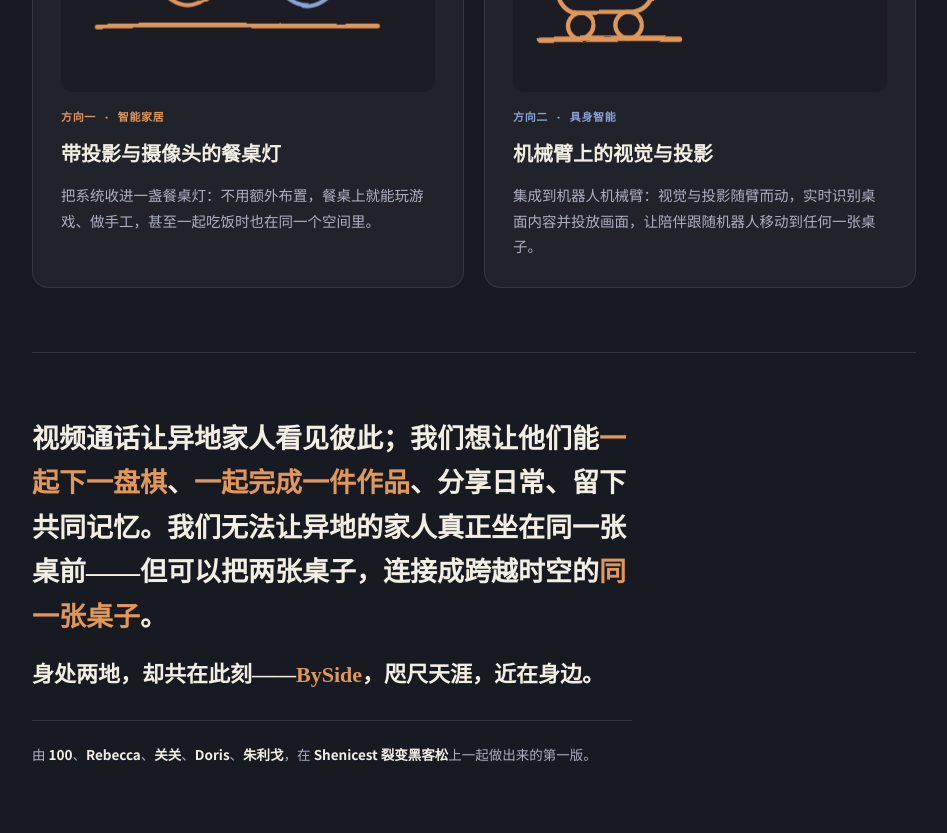
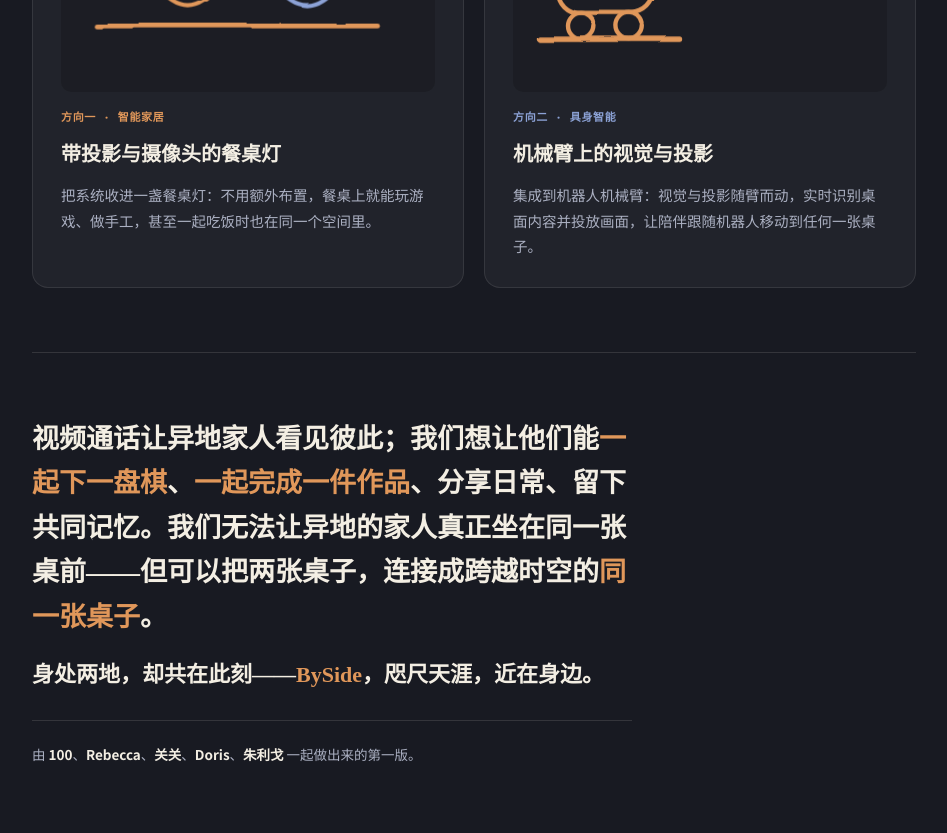
Before and after one commit to Doris112233/byside, a plain HTML site: page docs/index.html in a window 1280 px wide. Shown: the part 5201-6034 px from the top of the page, without its empty margins (290-1237 px from the left). Drawn offline with Linux system fonts and the light colour scheme.

Commit message:
README 重写：先讲产品概念，下棋是第一个做实的场景
原来的 README 开篇就是「双端实体五子棋」，把产品说成了一个下棋程序。
现在先讲为什么做（屏幕只能给"看见"，给不了"一起做事"）和机制
（两张桌子之间传的是位置，不是画面），再讲代码。

- 加「为什么不是又一块屏幕」和「这个仓库里是什么」两节，
  并写明绘画/手工/桌游等场景目前只有方向、没有代码，
  避免 README 读起来像在暗示仓库里已经有了。
- 加产品介绍页链接。
- 运行方式、现场流程、实现要点原样保留（内容准确）；
  更新过时的行数，补上 docs/index.html。
- 去掉黑客松署名，README 和介绍页两处一致，团队名保留。

```diff
--- a/docs/index.html
+++ b/docs/index.html
@@ -708,7 +708,7 @@
         <div class="closing">
           <p class="statement">视频通话让异地家人看见彼此；我们想让他们能<em>一起下一盘棋</em>、<em>一起完成一件作品</em>、分享日常、留下共同记忆。我们无法让异地的家人真正坐在同一张桌前——但可以把两张桌子，连接成跨越时空的<em>同一张桌子</em>。</p>
           <p class="statement" style="font-size:clamp(18px,2.2vw,22px); margin-top:-8px;">身处两地，却共在此刻——<b style="color:var(--amber)">BySide</b>，咫尺天涯，近在身边。</p>
-          <p class="credit">由 <b>100</b>、<b>Rebecca</b>、<b>关关</b>、<b>Doris</b>、<b>朱利戈</b>，在 <b>Shenicest 裂变黑客松</b>上一起做出来的第一版。</p>
+          <p class="credit">由 <b>100</b>、<b>Rebecca</b>、<b>关关</b>、<b>Doris</b>、<b>朱利戈</b> 一起做出来的第一版。</p>
         </div>
       </section>
 
```
Also changed, not shown: README.md.
